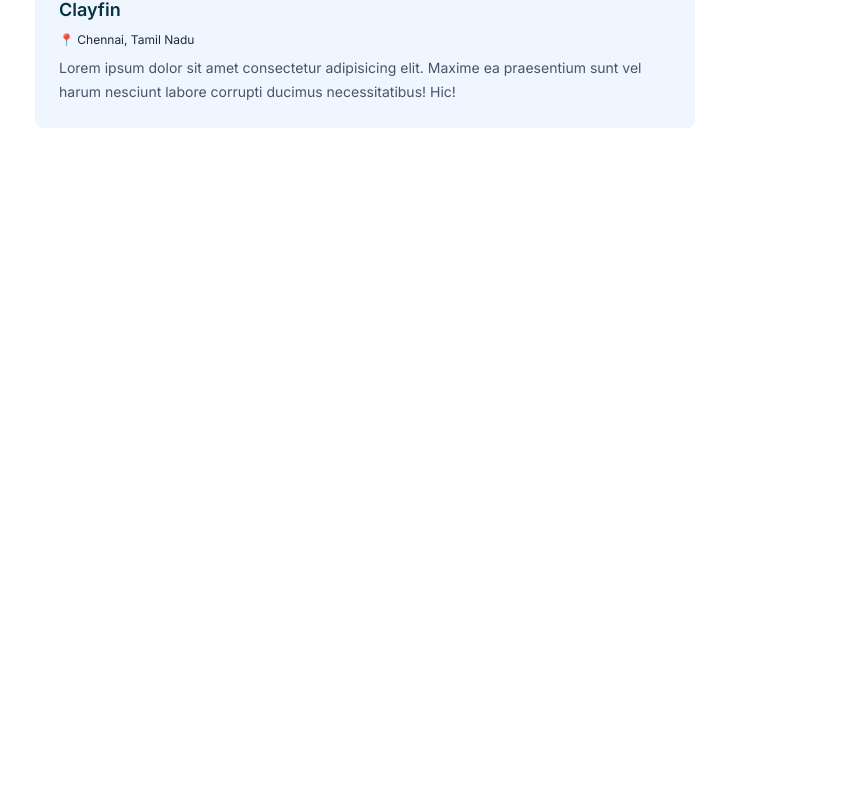
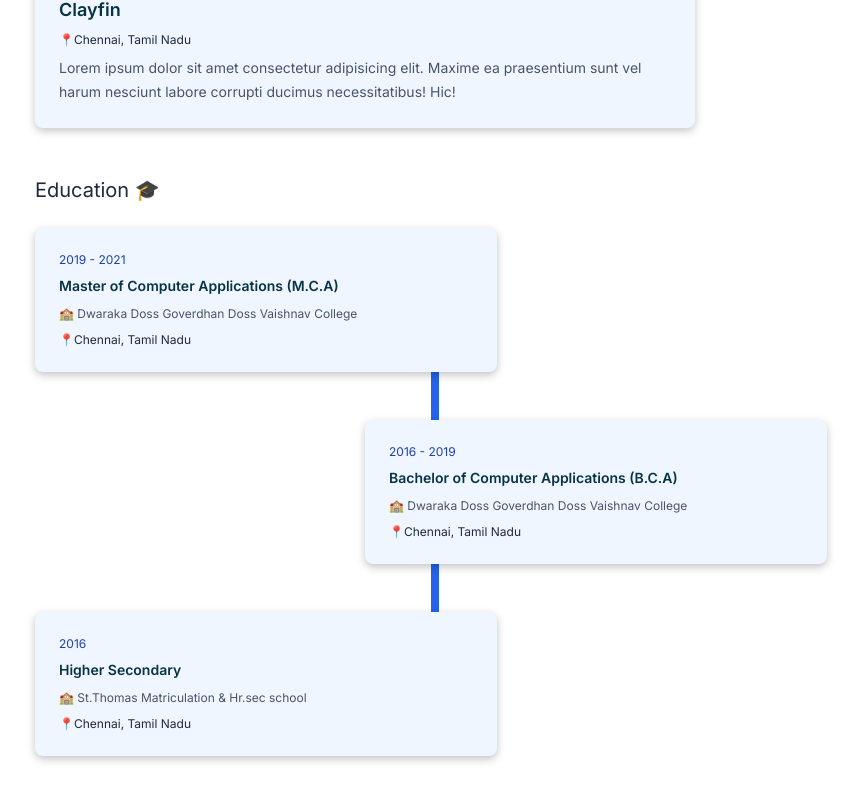
Before and after one commit to krish7x/my-portfolio, a Next.js app: page / in a window 1280 px wide. Shown: the part 1048-1848 px from the top of the page, without its empty margins (209-1070 px from the left). Before the commit the page ends 1240 px from the top, so only its background shows below. Built offline with nearby package versions, Linux system fonts and the light colour scheme.

Commit message:
feat: add education

```diff
--- /dev/null
+++ b/src/components/macros/education-card.tsx
@@ -0,0 +1,22 @@
+export const EducationCard = ({
+  yrsOfStudies,
+  designation,
+  institueName,
+  location,
+}: {
+  yrsOfStudies: string;
+  designation: string;
+  institueName: string;
+  location: string;
+}) => (
+  <div className="flex flex-col gap-2 w-full  md:w-7/12 p-4 md:p-6 rounded-lg cursor-pointer relative bg-blue-50 dark:bg-neutral-900  hover:bg-blue-100 dark:hover:bg-neutral-800 shadow-[rgba(0,_0,_0,_0.24)_0px_3px_8px]">
+    <h2 className="text-blue-800 dark:text-blue-500 text-xs">{yrsOfStudies}</h2>
+    <h2 className="text-cyan-950 dark:text-slate-100 text-xs md:text-sm font-semibold">
+      {designation}
+    </h2>
+    <p className="leading-5 md:leading-5 text-slate-600 dark:text-green-50 text-xs">
+      🏫 {institueName}
+    </p>
+    <p className="text-slate-800 dark:text-green-300 text-xs">📍{location}</p>
+  </div>
+);
--- a/src/components/macros/work-card.tsx
+++ b/src/components/macros/work-card.tsx
@@ -9,14 +9,14 @@
   location: string;
   description: string;
 }) => (
-  <div className="flex flex-col gap-2 w-full md:w-10/12 p-4 md:p-6 bg-blue-50 rounded-lg  hover:bg-blue-100 dark:bg-neutral-900  dark:hover:bg-neutral-800 cursor-pointer relative ring-1 ring-white/10 dark:shadow-[0_20px_207px_rgba(238,_130,_238,_0.2)]">
+  <div className="flex flex-col gap-2 w-full md:w-10/12 p-4 md:p-6 rounded-lg cursor-pointer relative ring-1 ring-white/10 bg-blue-50 dark:bg-neutral-900  hover:bg-blue-100 dark:hover:bg-neutral-800 shadow-[rgba(0,_0,_0,_0.24)_0px_3px_8px] dark:shadow-[0_20px_207px_rgba(238,_130,_238,_0.2)]">
     <h2 className="text-blue-800 dark:text-blue-500 text-xs md:text-sm">
       {yrsOfExp}
     </h2>
     <h2 className="text-cyan-950 dark:text-slate-100 text-sm md:text-lg font-semibold">
       {company}
     </h2>
-    <p className="text-slate-800 dark:text-green-300 text-xs">📍 {location}</p>
+    <p className="text-slate-800 dark:text-green-300 text-xs">📍{location}</p>
     <p className="leading-5 md:leading-6 text-slate-600 dark:text-green-50 text-xs md:text-sm">
       {description}
     </p>
--- a/src/contants.ts
+++ b/src/contants.ts
@@ -34,3 +34,24 @@
     description: LOREM_20,
   },
 ];
+
+export const EDUCATION = [
+  {
+    yrsOfStudies: "2019 - 2021",
+    designation: "Master of Computer Applications (M.C.A)",
+    institueName: "Dwaraka Doss Goverdhan Doss Vaishnav College",
+    location: "Chennai, Tamil Nadu",
+  },
+  {
+    yrsOfStudies: "2016 - 2019",
+    designation: "Bachelor of Computer Applications (B.C.A)",
+    institueName: "Dwaraka Doss Goverdhan Doss Vaishnav College",
+    location: "Chennai, Tamil Nadu",
+  },
+  {
+    yrsOfStudies: "2016",
+    designation: "Higher Secondary",
+    institueName: "St.Thomas Matriculation & Hr.sec school",
+    location: "Chennai, Tamil Nadu",
+  }
+]
--- a/src/pages/index.tsx
+++ b/src/pages/index.tsx
@@ -2,7 +2,8 @@
 import { DefaultLayout } from "@/components/layouts";
 import { WorkCard } from "@/components/macros/work-card";
 import { CardDivider, Heading } from "@/components/micros";
-import { LOREM_50, WORK_EXPERIENCE } from "@/contants";
+import { EDUCATION, LOREM_50, WORK_EXPERIENCE } from "@/contants";
+import { EducationCard } from "@/components/macros/education-card";
 
 export default function Home() {
   return (
@@ -16,6 +17,8 @@
         {LOREM_50}
       </h2>
 
+      {/* body section */}
+      <div className="flex flex-col gap-12">
         {/* Work Experience */}
         <div className="flex flex-col gap-6">
           <Heading text="Work Experience 💼" />
@@ -28,6 +31,25 @@
             ))}
           </div>
         </div>
+
+        {/* Education  */}
+        <div className="relative flex flex-col gap-6">
+          <Heading text="Education 🎓" />
+          <div className="absolute flex flex-1 w-2 h-5/6 left-1/2 top-14 bg-blue-600" />
+          <div className="flex flex-col gap-12">
+            {EDUCATION.map((val, inx) => (
+              <div
+                key={"work-experience-card-" + inx}
+                className={`flex ${
+                  inx % 2 !== 0 ? "justify-end" : "justify-normal"
+                }`}
+              >
+                <EducationCard {...val} />
+              </div>
+            ))}
+          </div>
+        </div>
+      </div>
     </DefaultLayout>
   );
 }
--- a/tailwind.config.ts
+++ b/tailwind.config.ts
@@ -8,9 +8,13 @@
   theme: {
     extend: {
       colors: {
+        white: '#FFFFFF',
         green: {
           50: "#848d97",
         },
+        darkBlue: {
+          50: '#1C172E'
+        }
       },
     },
   },
```
Lines whose indentation alone changed are shown as unchanged.
